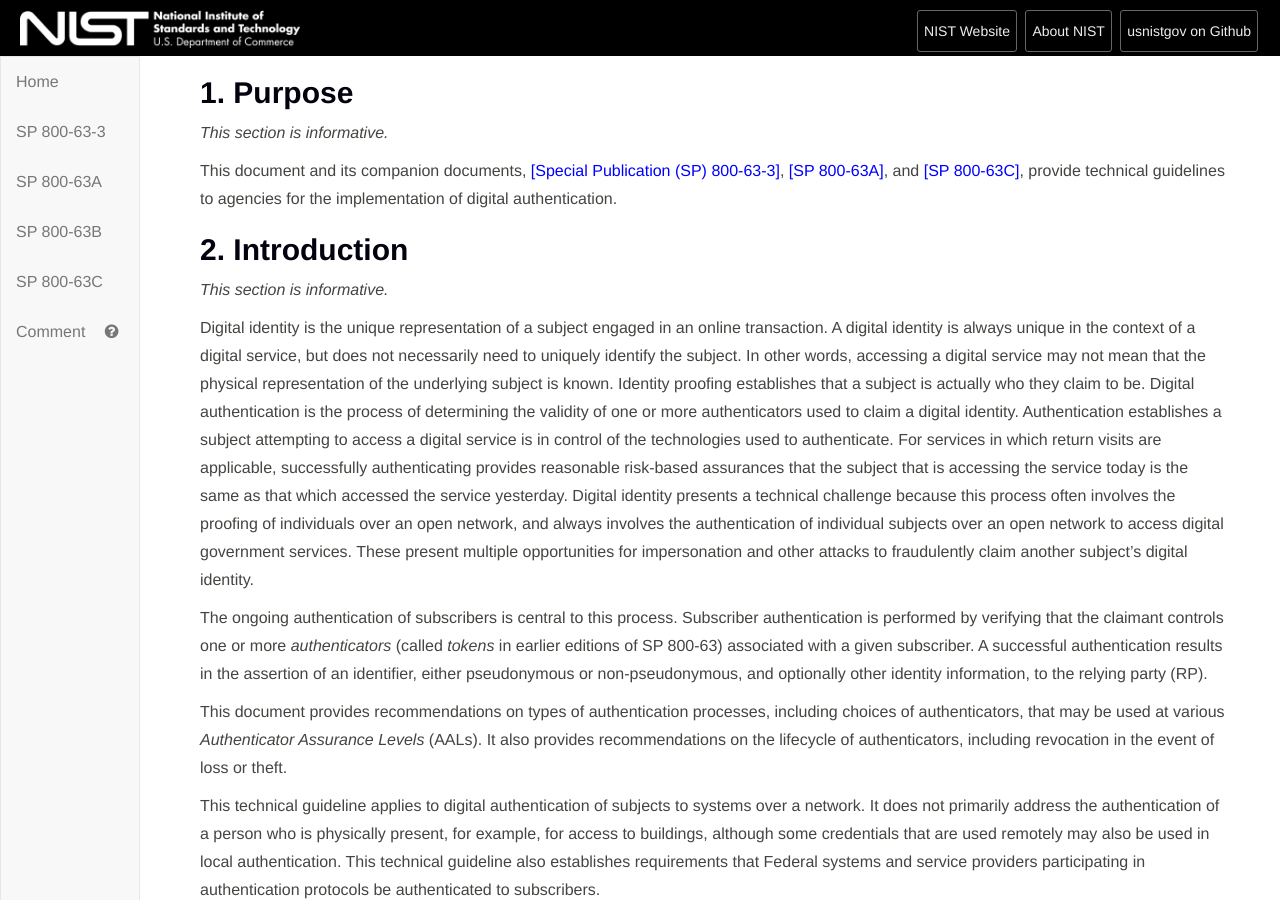
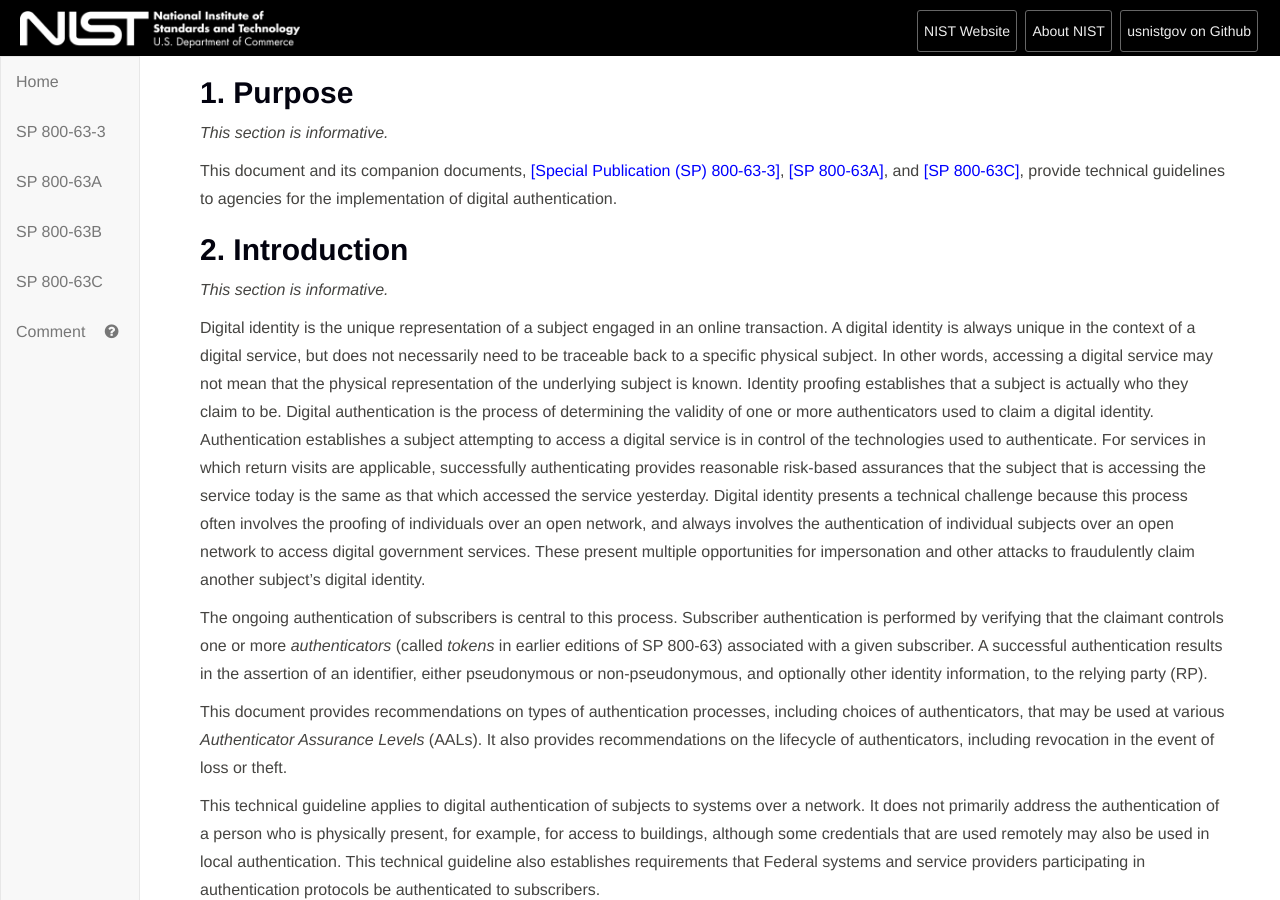
Before and after one commit to usnistgov/800-63-3, a Jekyll site: the page built from sp800-63b/sec1_2_introduction.md, in a window 1280 px wide and 900 px high. Built offline with Jekyll 4.4.1, drawn with Linux system fonts in a browser that asks for light colours; our own code applies the rules of GitHub Pages for plain Markdown files.

Commit message:
"uniquely identify" -> traceability  Closes #1218

```diff
--- a/sp800-63b/sec1_2_introduction.md
+++ b/sp800-63b/sec1_2_introduction.md
@@ -12,7 +12,7 @@
 
 _This section is informative._
 
-Digital identity is the unique representation of a subject engaged in an online transaction. A digital identity is always unique in the context of a digital service, but does not necessarily need to uniquely identify the subject. In other words, accessing a digital service may not mean that the physical representation of the underlying subject is known. Identity proofing establishes that a subject is actually who they claim to be. Digital authentication is the process of determining the validity of one or more authenticators used to claim a digital identity. Authentication establishes a subject attempting to access a digital service is in control of the technologies used to authenticate.  For services in which return visits are applicable, successfully authenticating provides reasonable risk-based assurances that the subject that is accessing the service today is the same as that which accessed the service yesterday. Digital identity presents a technical challenge because this process often involves the proofing of individuals over an open network, and always involves the authentication of individual subjects over an open network to access digital government services. These present multiple opportunities for impersonation and other attacks to fraudulently claim another subject's digital identity.
+Digital identity is the unique representation of a subject engaged in an online transaction. A digital identity is always unique in the context of a digital service, but does not necessarily need to be traceable back to a specific physical subject. In other words, accessing a digital service may not mean that the physical representation of the underlying subject is known. Identity proofing establishes that a subject is actually who they claim to be. Digital authentication is the process of determining the validity of one or more authenticators used to claim a digital identity. Authentication establishes a subject attempting to access a digital service is in control of the technologies used to authenticate.  For services in which return visits are applicable, successfully authenticating provides reasonable risk-based assurances that the subject that is accessing the service today is the same as that which accessed the service yesterday. Digital identity presents a technical challenge because this process often involves the proofing of individuals over an open network, and always involves the authentication of individual subjects over an open network to access digital government services. These present multiple opportunities for impersonation and other attacks to fraudulently claim another subject's digital identity.
 
 The ongoing authentication of subscribers is central to this process. Subscriber authentication is performed by verifying that the claimant controls one or more *authenticators* (called *tokens* in earlier editions of SP 800-63) associated with a given subscriber. A successful authentication results in the assertion of an identifier, either pseudonymous or non-pseudonymous, and optionally other identity information, to the relying party (RP).
 
```
